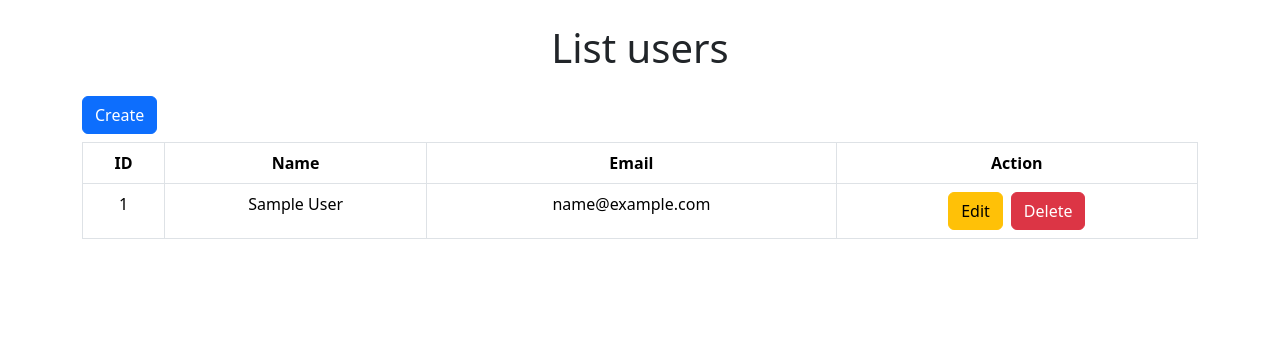
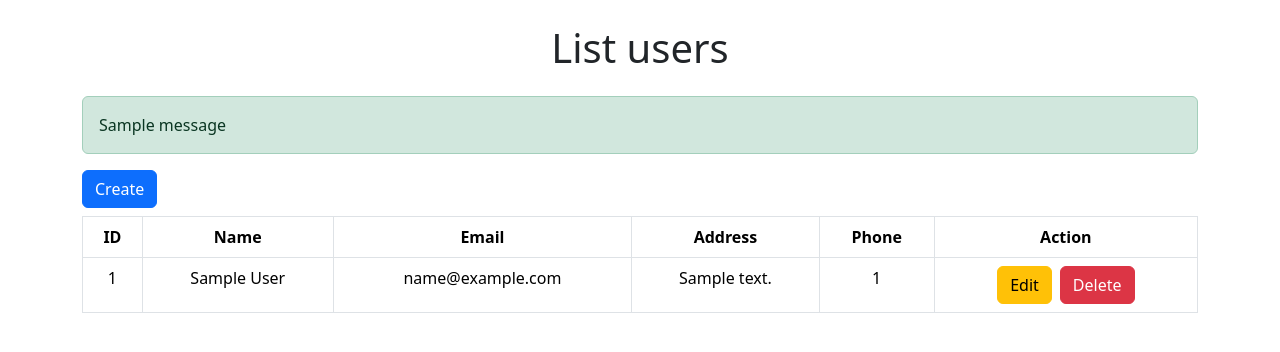
Before and after one commit to Khaicao2004/demo_django, a Django app: page /users/ in a window 1280 px wide. Shown: the top 352 px of the page. Run offline with Django 5.2, Linux system fonts and the light colour scheme; tables that the repository leaves empty hold one stand-in row (values such as "Sample post"); one stand-in notice (Sample message) is shown; some libraries are stand-ins or nearby versions.

Commit message:
Add new fields to users

```diff
--- a/app/demo_django/assets/style.css
+++ b/app/demo_django/assets/style.css
@@ -0,0 +1,5 @@
+.alert-error {
+  color: #842029;
+  background-color: #f8d7da;
+  border-color: #f5c2c7;
+}
--- a/app/demo_django/models.py
+++ b/app/demo_django/models.py
@@ -2,9 +2,10 @@ from django.db import models
 
 # Create your models here.
 class Users(models.Model):
-    name = models.CharField(max_length=20)
-    email = models.EmailField(max_length=30)
-    password = models.CharField(max_length=50)
+    name = models.CharField(max_length=50)
+    email = models.EmailField(max_length=255, unique=True)
+    address = models.CharField(max_length=255)
+    phone = models.IntegerField(max_length=11, unique=True)
     created_at = models.DateTimeField(auto_now_add=True)
     updated_at = models.DateTimeField(auto_now=True)
 
--- a/app/demo_django/templates/users/index.html
+++ b/app/demo_django/templates/users/index.html
@@ -4,15 +4,24 @@
 {% endblock %}
 
 {% block content %}
-    <div class="content">
-        <h1 class="mt-4 mb-4 text-center">List users</h1>
-        <a href="{% url 'users.create' %}" class="btn btn-primary mb-2">Create</a>
+<h1 class="mt-4 mb-4 text-center">List users</h1>
+<div class="content">
+    {% if messages %}
+        {% for message in messages %}
+            <div class="alert alert-{{message.tags}}" role="alert">
+                {{ message }}
+            </div>
+        {% endfor %}
+    {% endif %}
+    <a href="{% url 'users.create' %}" class="btn btn-primary mb-2">Create</a>
         <table class="table table-bordered table-responsive border text-center">
             <thead>
                 <tr>
                     <th>ID</th>
                     <th>Name</th>
                     <th>Email</th>
+                    <th>Address</th>
+                    <th>Phone</th>
                     <th>Action</th>
                 </tr>
             </thead>
@@ -22,6 +31,8 @@
                     <td>{{ user.id }}</td>
                     <td>{{ user.name }}</td>
                     <td>{{ user.email }}</td>
+                    <td>{{ user.address }}</td>
+                    <td>{{ user.phone }}</td>
                     <td>
                         <div class="d-flex gap-2 justify-content-center">
                             <a href="{% url 'users.edit' id=user.id %}" class="btn btn-warning">Edit</a>
--- a/app/demo_django/views.py
+++ b/app/demo_django/views.py
@@ -1,5 +1,7 @@
 from django.shortcuts import render, redirect, get_object_or_404
 from .models import Users
+from django.contrib import messages
+
 
 # Create your views here.
 def index_users(request):
@@ -14,9 +16,13 @@ def store_users(request):
     if request.method == 'POST':
         name = request.POST.get('name')
         email = request.POST.get('email')
-        password = request.POST.get('password')
-        Users.objects.create(name=name, email=email, password=password)
-        return redirect('users.index')
+        address = request.POST.get('address')
+        phone = request.POST.get('phone')
+        Users.objects.create(name=name, email=email, address=address, phone=phone)
+        messages.success(request, 'Lưu bản ghi thành công')
+    else:
+        messages.error(request, 'Lưu bản ghi thất bại')
+    return redirect('users.index')
 
 def edit_users(request, id):
     user = Users.objects.get(id=id)
@@ -28,10 +34,18 @@ def update_users(request, id):
     if request.method == 'POST':
         name = request.POST.get('name')
         email = request.POST.get('email')
-        Users.objects.get(id=id).update(name=name,email=email)
+        address = request.POST.get('address')
+        phone = request.POST.get('phone')
+        Users.objects.filter(id=id).update(name=name,email=email, address=address, phone=phone)
+        messages.success(request, 'Cập nhật bản ghi thành công')
+    else:
+        messages.error(request, 'Cập nhật bản ghi thất bại')
     return redirect('users.index')
 
 def delete_users(request, id):
     if request.method == 'POST':
-        Users.objects.filter(id=id).delete()
-        return redirect('users.index')
+        Users.objects.get(id=id).delete()
+        messages.success(request, 'Xoá bản ghi thành công')
+    else:
+        messages.error(request, 'Xoá bản ghi thất bại')
+    return redirect('users.index')
```
Also changed, not shown: app/demo_django/templates/users/create.html (+6 -2 lines), app/demo_django/templates/users/edit.html (+8 -0 lines), app/demo_django/migrations/0001_initial.py.
